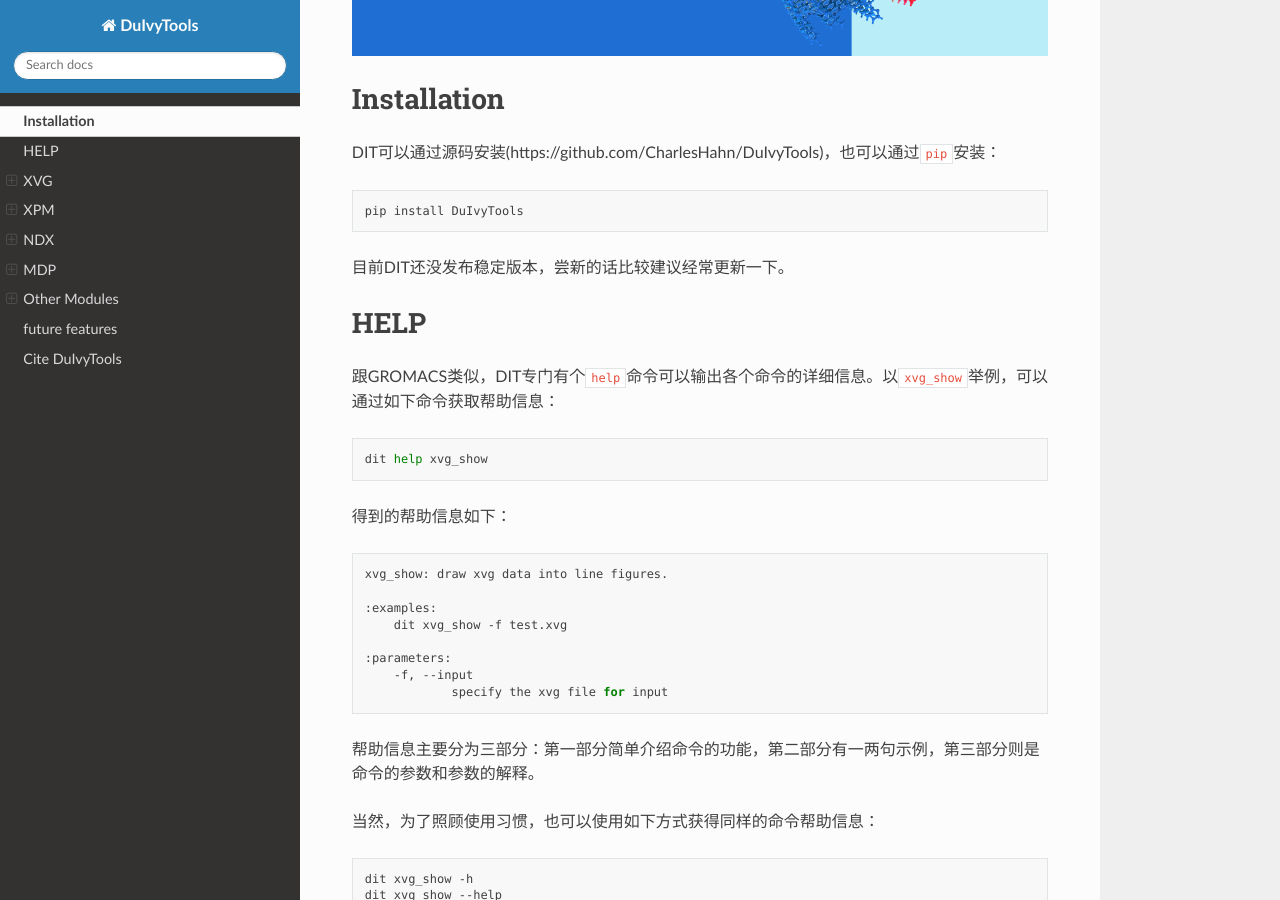
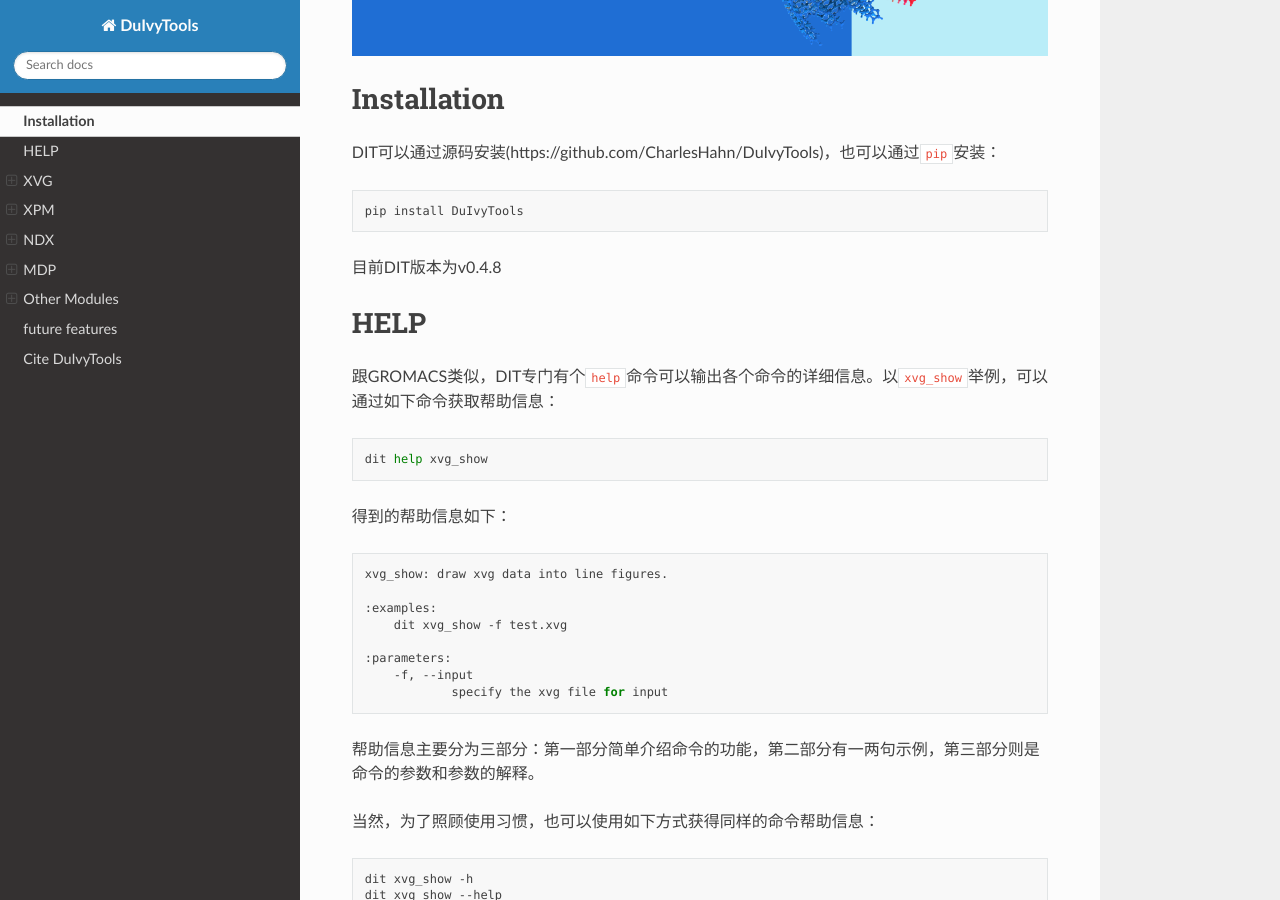
Before and after one commit to CharlesHahn/DuIvyTools, a Sphinx documentation site: the page built from docs/DIT.md, in a window 1280 px wide and 900 px high, scrolled down 452 px. Built offline with Sphinx 7.4.7 and the Read the Docs theme 2.0.0, drawn with Linux system fonts in a browser that asks for light colours.

Commit message:
update doc

````diff
--- a/docs/DIT.md
+++ b/docs/DIT.md
@@ -10,7 +10,7 @@ DIT可以通过源码安装(https://github.com/CharlesHahn/DuIvyTools)，也可
 pip install DuIvyTools
 ```
 
-目前DIT还没发布稳定版本，尝新的话比较建议经常更新一下。
+目前DIT版本为v0.4.8
 
 
 
@@ -619,13 +619,13 @@ hbond: A useful method to process hbond related files generated by `gmx hbond`,
 上述过程能够看到的图表有：
 
 氢键占有率图：
-![hbond occupancy](static/hbond_0.png)
+![hbond_occupancy](static/hbond_0.png)
 
 氢键距离随时间变化图：
-![hbond distance](static/hbond_1.png)
+![hbond_distance](static/hbond_1.png)
 
 氢键角度随时间变化图：
-![hbond angle](static/hbond_2.png)
+![hbond_angle](static/hbond_2.png)
 
 得到的表格如下：
 ```bash
@@ -647,13 +647,13 @@ id donor->hydrogen...acceptor                           occupancy(%) Present/Fra
 dit hbond -f test.gro -n hbond.ndx -m hbond.xpm -hnf id
 ```
 
-![hbond id](static/hbond_3.png)
+![hbond_id](static/hbond_3.png)
 
 ```bash
 dit hbond -f test.gro -n hbond.ndx -m hbond.xpm -hnf id -so AND0,3
 ```
 
-![hbond id](static/hbond_4.png)
+![hbond_id](static/hbond_4.png)
 
 图上的-1指代的氢键即为集合操作之后的结果，如果没有设置`-hnf id`的话，这里会显示为`AND0,3`。同时表格也会给出相关的占有率信息。
 
@@ -661,7 +661,7 @@ dit hbond -f test.gro -n hbond.ndx -m hbond.xpm -hnf id -so AND0,3
 dit hbond -f test.gro -n hbond.ndx -m hbond.xpm -hnf id -so OR0-2,4
 ```
 
-![hbond id](static/hbond_5.png)
+![hbond_id](static/hbond_5.png)
 
 
 ### dssp
@@ -777,4 +777,4 @@ v0.4.8的版本发布之后，后续只会有bug修复的内容更新，不会
 
 Cite DuIvyTools by：
 
-[![](https://zenodo.org/badge/DOI/10.5281/zenodo.7261532.svg)](https://doi.org/10.5281/zenodo.7261532)
+[![](https://zenodo.org/badge/DOI/10.5281/zenodo.6339993.svg)](https://doi.org/10.5281/zenodo.6339993)
````
Also changed, not shown: README.md (+1 -1 lines).
